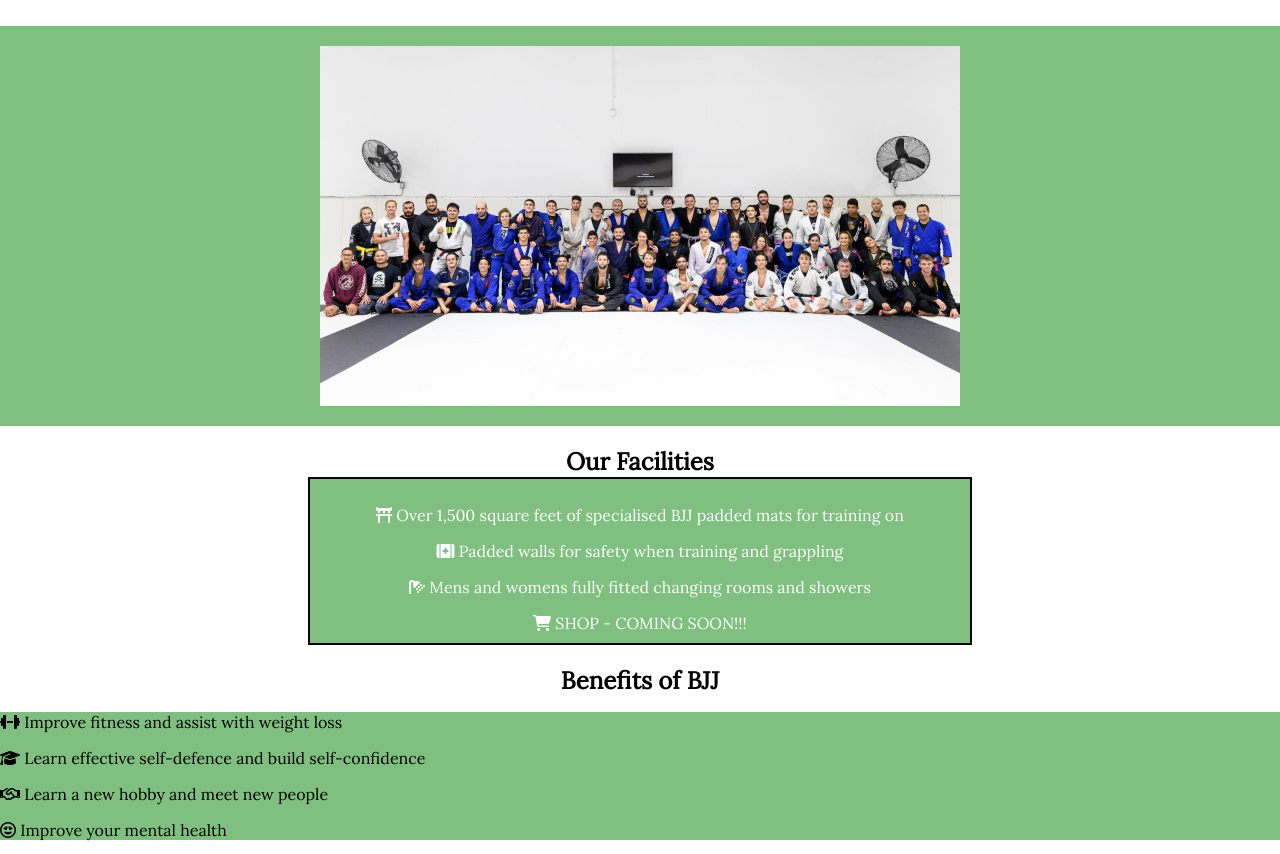
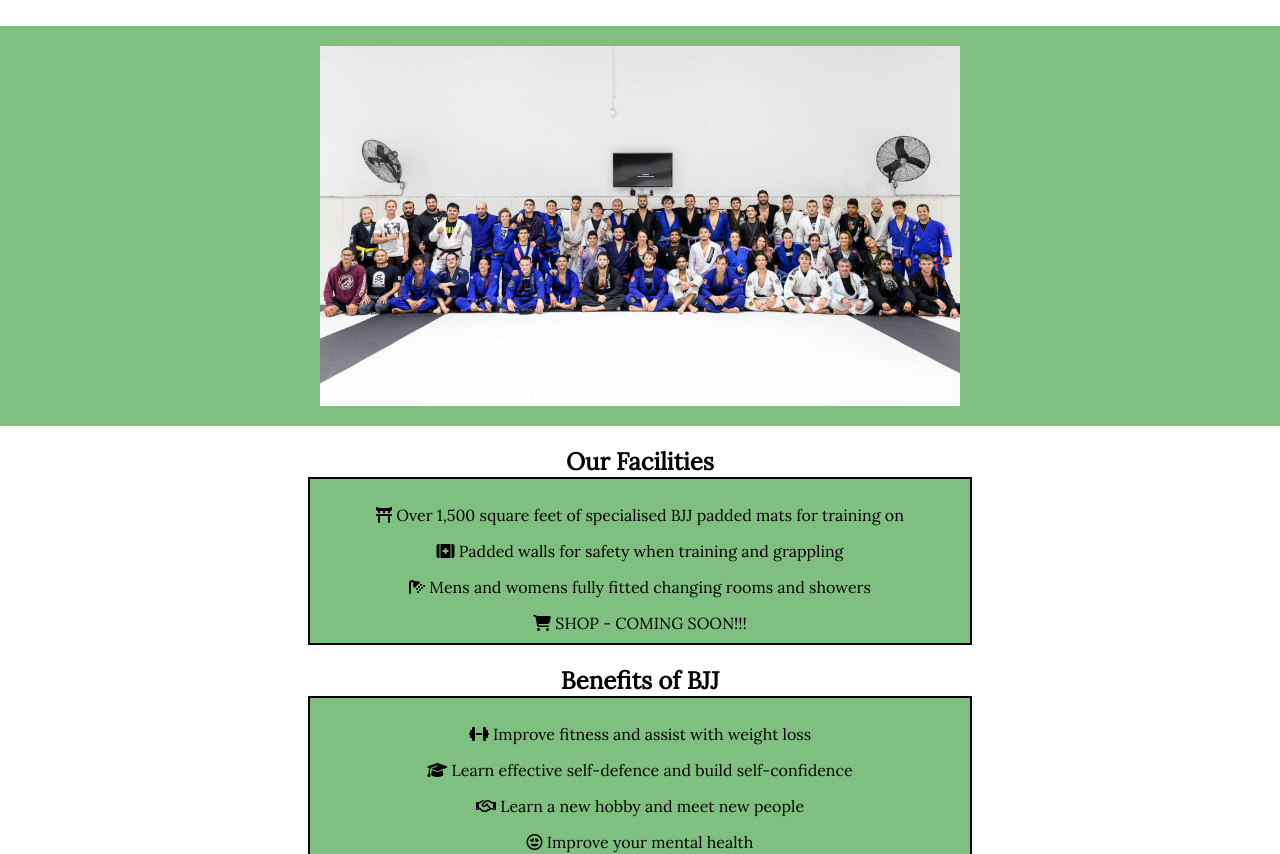
Before and after one commit to IcemanMick/ci_pp1_royal-canal-bjj, a plain HTML site: page index.html in a window 1280 px wide. Shown: the part 106-960 px from the top of the page. Drawn offline with Linux system fonts and the light colour scheme.

Commit message:
style benefits section

```diff
--- a/assets/css/style.css
+++ b/assets/css/style.css
@@ -119,13 +119,20 @@ li {
 
 #facilities li {
     text-align: center;
-    text-decoration: none;
-    color: white;
-
+    color: black;
 }
 
 /* benefits */
 
 #benefits {
     background-color: rgba(0, 128, 0, 0.5);
+    width: 50%;
+    padding: 10px;
+    border: 2px solid black;
+    margin: 0 auto;
 }
+
+#benefits li {
+    text-align: center;
+    color: black;
+}
```
